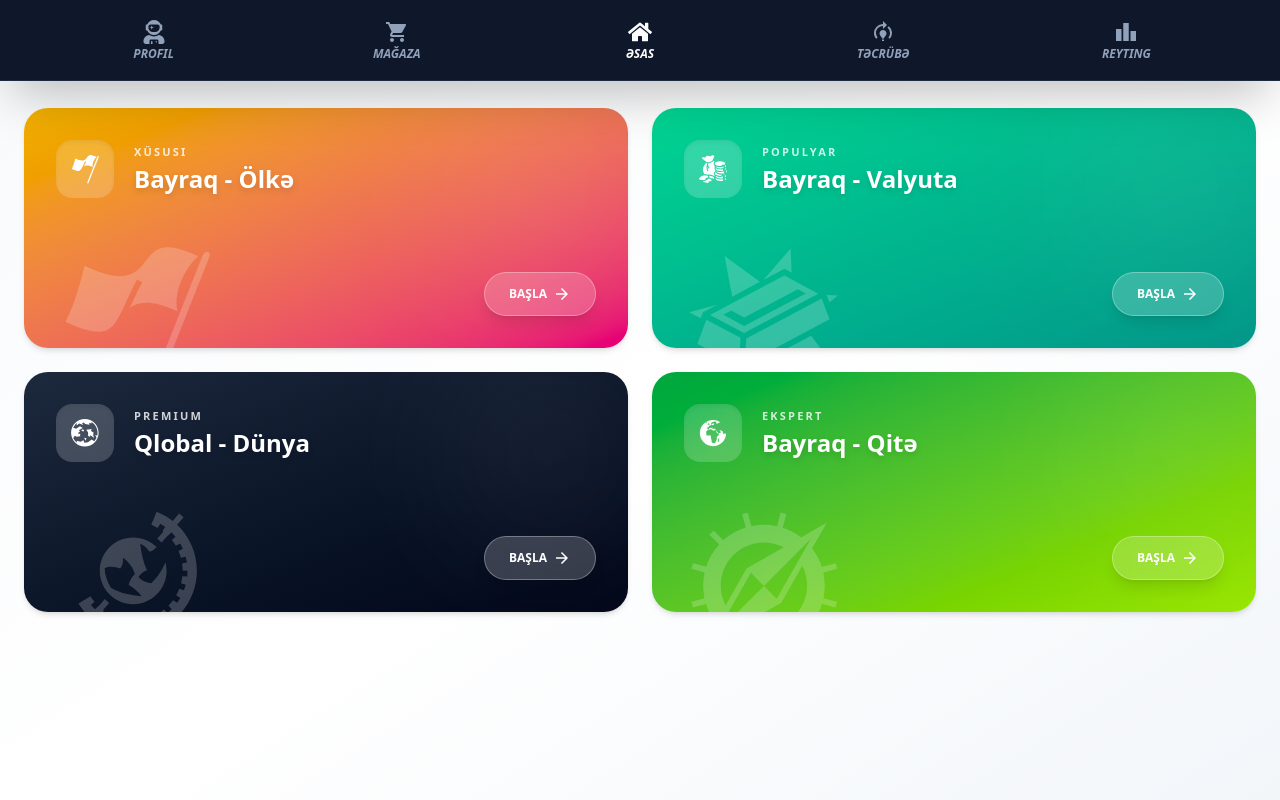
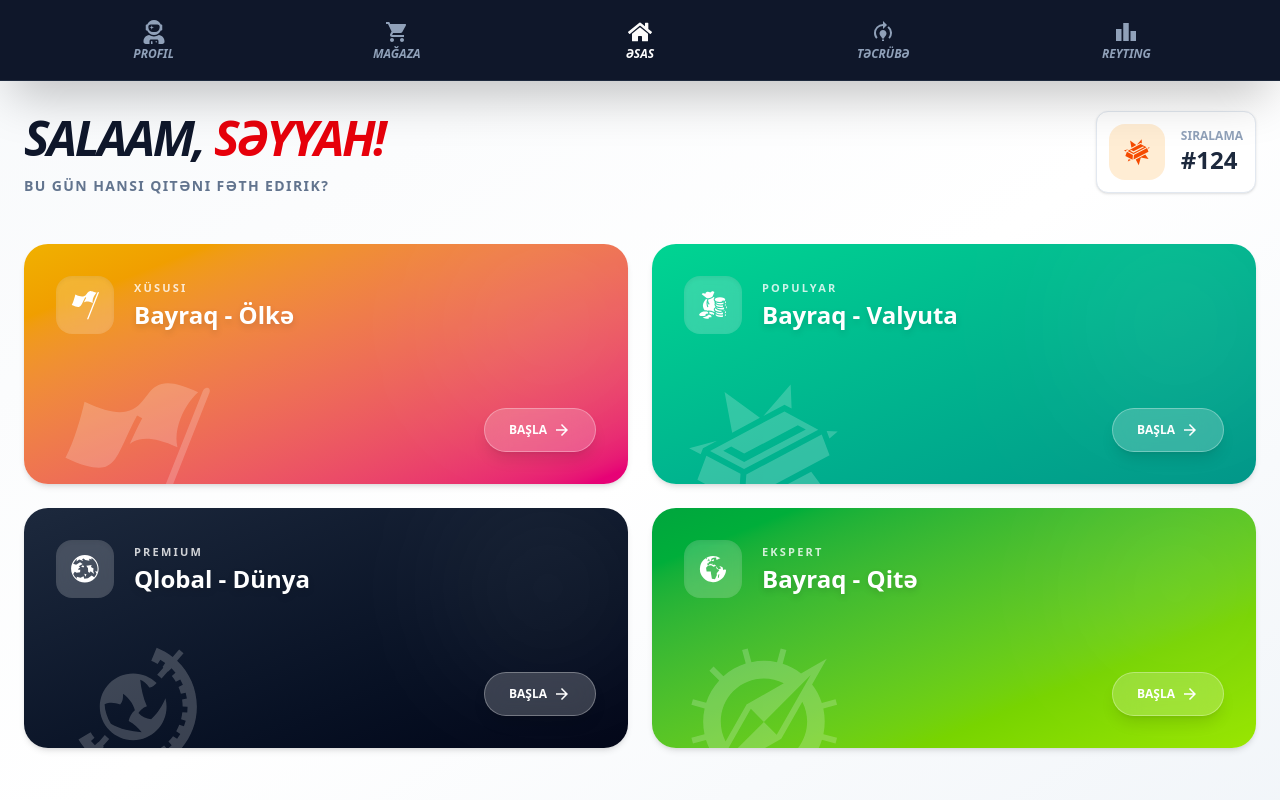
Before and after one commit to DashginAsgarli/Flag-Quiz-App, a React (Vite) app: page / in a window 1280 px wide. Shown: the top 800 px of the page. Built offline with nearby package versions, Linux system fonts and the light colour scheme; no server answers.

Commit message:
homepage update

```diff
--- a/src/component/Main/HomePage.jsx
+++ b/src/component/Main/HomePage.jsx
@@ -43,8 +43,32 @@ function HomePage() {
   ];
   return (
     <>
+
       <section className="min-h-screen py-4 md:py-12 px-4 md:px-6 bg-gradient-to-br from-slate-50 via-white to-slate-100 font-sans mt-13 md:mt-15">
         <div className="max-w-7xl mx-auto">
+
+          <div className="mb-6 md:mb-12 flex flex-row items-center justify-between gap-3 md:gap-8">
+            <div className="min-w-0">
+              <h1 className="text-lg sm:text-2xl md:text-4xl lg:text-5xl font-black text-slate-900 italic tracking-tighter leading-tight">
+                SALAAM, <span className="text-red-600 uppercase">Səyyah!</span>
+              </h1>
+              <p className="text-slate-500 font-bold mt-0.5 md:mt-2 uppercase text-[9px] sm:text-xs md:text-sm tracking-[0.1em] md:tracking-widest truncate">
+                Bu gün hansı qitəni fəth edirik?
+              </p>
+            </div>
+
+            <div className="flex shrink-0 gap-1 md:gap-4">
+              <div className="bg-white p-2 sm:p-3 md:p-3 rounded-xl border border-slate-200 shadow-sm flex items-center gap-2 md:gap-4 transition-all">
+                <div className="w-7 h-7 sm:w-10 sm:h-10 md:w-14 md:h-14 bg-orange-100 text-orange-600 rounded-lg md:rounded-2xl flex items-center justify-center shrink-0">
+                  <GiGoldBar className="w-4 h-4 sm:w-5 sm:h-5 md:w-7 md:h-7" />
+                </div>
+                <div className="leading-tight">
+                  <p className="text-[7px] sm:text-[9px] md:text-xs font-black text-slate-400 uppercase">Sıralama</p>
+                  <p className="text-xs sm:text-sm md:text-xl lg:text-2xl font-black text-slate-800">#124</p>
+                </div>
+              </div>
+            </div>
+          </div>
 
           <div className="grid grid-cols-1 sm:grid-cols-2 lg:grid-cols-2 gap-3 md:gap-6">
             {categories.map((cat) => (
```
